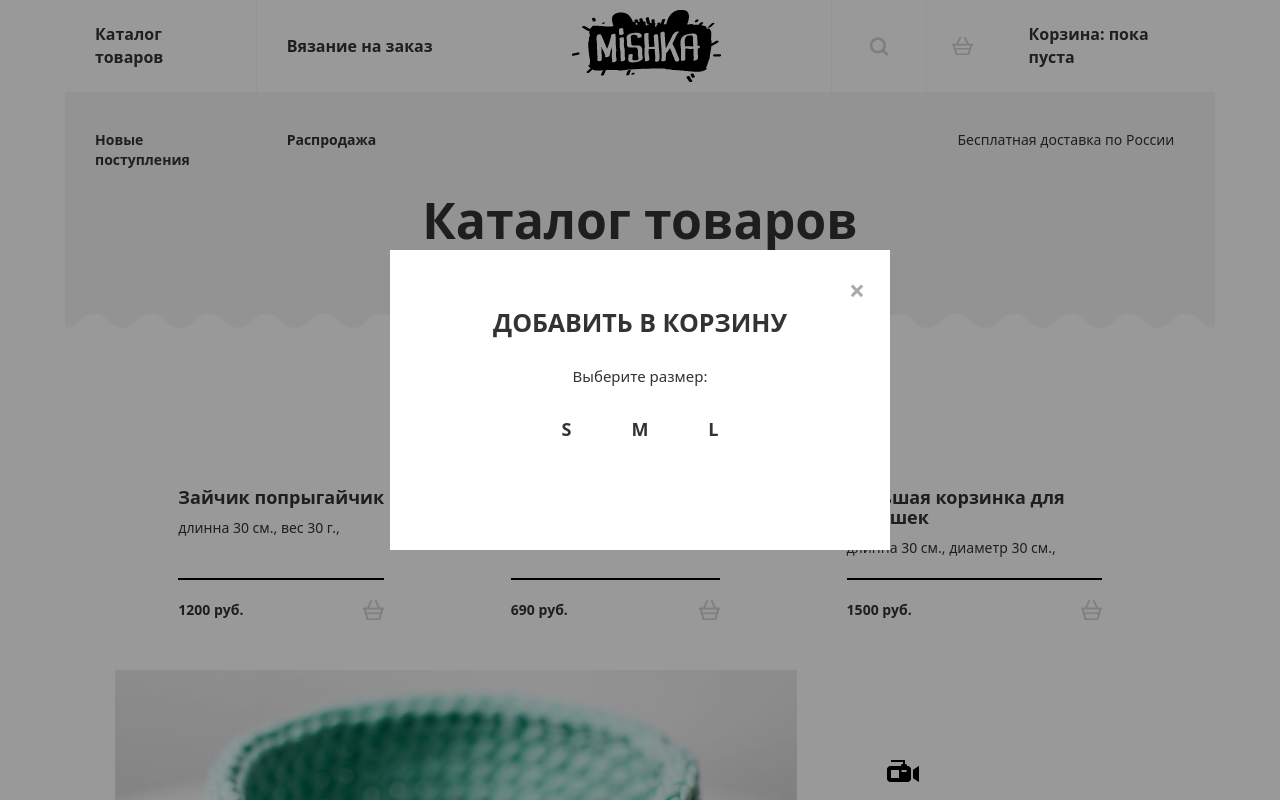
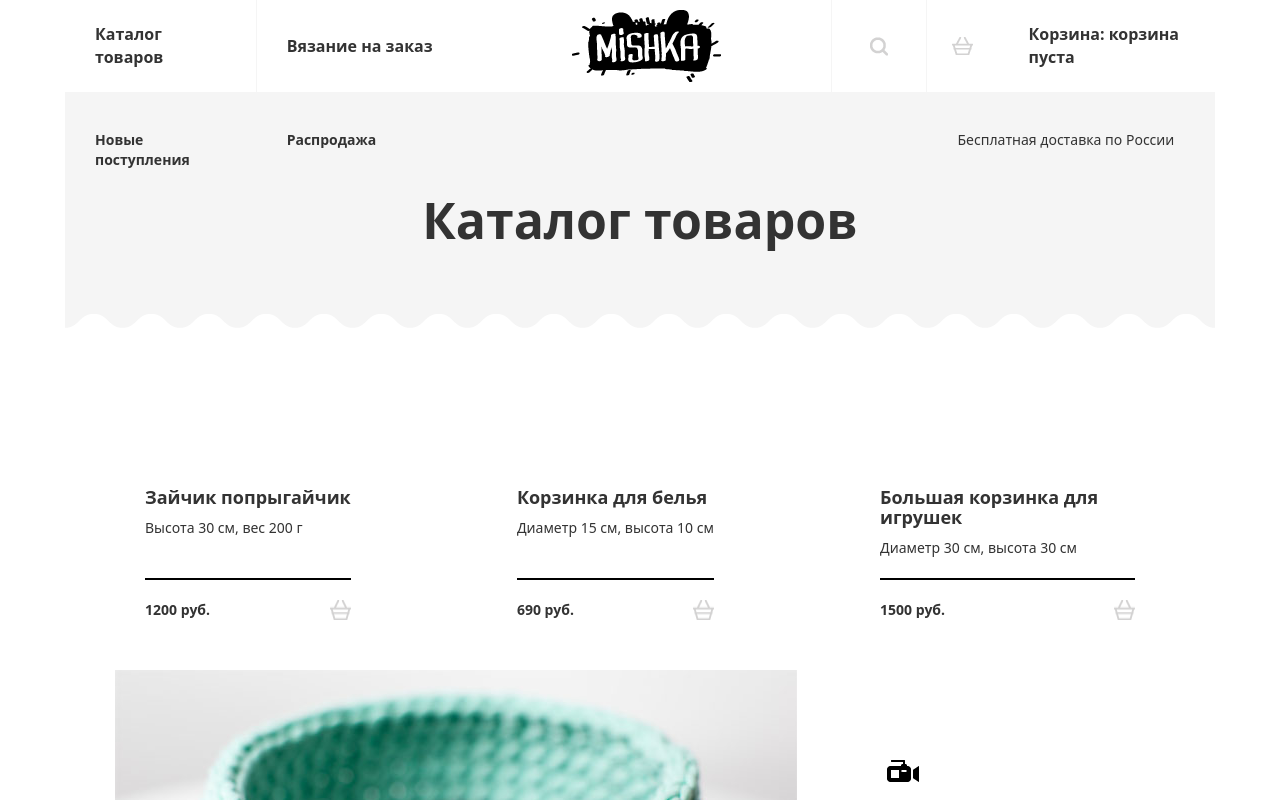
Before and after one commit to GeorgiiZ/mishkaa, a Vue app: page /catalog in a window 1280 px wide. Shown: the top 800 px of the page. Built offline with nearby package versions, Linux system fonts and the light colour scheme.

Commit message:
Store added for collecting data in the basket

```diff
--- a/package.json
+++ b/package.json
@@ -10,7 +10,8 @@
     "core-js": "^2.6.5",
     "require-context": "^1.1.0",
     "vue": "^2.6.10",
-    "vue-router": "^3.0.7"
+    "vue-router": "^3.0.7",
+    "vuex": "^3.1.1"
   },
   "devDependencies": {
     "@vue/cli-plugin-babel": "^3.9.0",
--- a/src/App.vue
+++ b/src/App.vue
@@ -28,7 +28,7 @@
               <li class="nav-item col-sm-3" style="border-right: none;">
                 <img class="nav-item__img-cart" src="./assets/catalog-images/cartsvg.png"/>
                 <router-link class="nav-link" to="/">
-                  Корзина: {{cartState}}
+                  Корзина: {{basket.length | goodsFilter}}
                 </router-link>
                 <div class="nav-item__text-outer" style="font-weight: lighter;">
                   Бесплатная доставка по России
@@ -67,13 +67,28 @@ export default {
   data(){
     return {
       logoTop: '',
-      logoBottom: '',
-      cartState: 'пока пуста',
+      logoBottom: ''
     };
   },
   computed: {
+    basket(){
+      return this.$store.state.basket;
+    }
+  },
+  filters: {
+    goodsFilter(amount) {
+      var captions =  [
+        'корзина пуста',
+        `${amount} товар`,
+        `${amount} товара`,
+        `${amount} товара`,
+        `${amount} товара`,
+        `${amount} товаров`];
+      const idx = Math.min(amount, captions.length-1);
+      return captions[idx];
+    }
+  }
 
-  }
 }
 </script>
 
--- a/src/api/products.js
+++ b/src/api/products.js
@@ -6,22 +6,24 @@ const products = [
         name: "Зайчик попрыгайчик",
         height: "30",
         weight: "200",
-        cost: "1200"
+        cost: "1200",
+        size:"",
     },
     {
         src: images("./photo2desktop.png"),
         name: "Корзинка для белья",
         height: "10",
         diameter: "15",
-        cost: "690"
+        cost: "690",
+        size:"",
     },
     {
         src: images("./photo3desktop.png"),
         name: "Большая корзинка для игрушек",
         height: "30",
         diameter: "30",
-        cost: "1500"
-
+        cost: "1500",
+        size:"",
     },
 ];
 
--- a/src/catalog/CatalogPage.vue
+++ b/src/catalog/CatalogPage.vue
@@ -22,12 +22,12 @@
                 <div class="production__make-order">сделать заказ</div>
             </div>
         </div>
-        <div class="modal-window" v-show="isModalOpened">
+        <div class="modal-window" v-if="isModalOpened">
             <article class="modal-window__content">
                 <span class="modal-window__close" @click="isModalOpened = false;">&times;</span>
                 <span class="modal-window__header">добавить в корзину</span>
                 <p class="modal-window__paragraph">Выберите размер:</p>
-                <div class="modal-window__selection">
+                <div class="modal-window__selection" @change="saveToBasket()">
                     <label class="modal-window__selection-item">
                         <input type="radio"  value="S" v-model="productSize" class="custom-radio"> S
                     </label>
@@ -55,8 +55,9 @@ export default {
     data(){
         return {
             availibleProducts,
-            modalOpened: true,
-            productSize: 'S',
+            modalOpened: false,
+            selectedProduct: {},
+            productSize: null,
         }
     },
     computed: {
@@ -72,7 +73,15 @@ export default {
     },
     methods:{
         onModalWindow(product){
-            this.modalOpened=!this.modalOpened;
+            this.selectedProduct = product;
+            this.isModalOpened = true;
+        },
+        saveToBasket() {
+            const product = this.selectedProduct;
+            const size = this.productSize;
+            this.$store.commit('addProductToBasket', Object.assign( {}, product, {size} ));
+            this.isModalOpened = false;
+            this.productSize = null;
         }
     },
     filters: {
@@ -84,7 +93,6 @@ export default {
         currency(amount, symbol) {
             return `${amount} ${symbol}`;
         }
-
     },
 }
 </script>
@@ -98,7 +106,7 @@ export default {
 
 .products{
     display: flex;
-    justify-content: space-around;
+    justify-content: space-between;
     margin-bottom: 20px;
 }
 
@@ -153,7 +161,6 @@ hr {
     left: 0;
     width: 100%;
     height: 100%;
-    background-color:blanchedalmond;
     margin: 0 auto;
     z-index: 2;
     background-color: rgba(0,0,0,0.4); /* Black w/ opacity */
@@ -193,6 +200,10 @@ hr {
     font-weight: bold;
 }
 
+.modal-window__selection-item:hover {
+    cursor: pointer;
+}
+
 .modal-window__close {
   position: absolute;
   right: 0;
--- a/src/catalog/ProductCard.vue
+++ b/src/catalog/ProductCard.vue
@@ -3,16 +3,12 @@
         <img class="product__img" :src="product.src"/>
         <article class="product__desc">
             <h4><strong>{{product.name}}</strong></h4>
-            <div class="product__desc-params">
-                <span v-if="product.height">длинна {{product.height | suffix(' см.')}}, </span>
-                <span v-if="product.weight">вес {{product.height | suffix(' г.')}}, </span>
-                <span v-if="product.diameter">диаметр {{product.diameter | suffix(' см.')}}, </span>
-            </div>
+            <span>{{ product | getParams }}</span>
         </article>
         <div class="product__buy">
             <hr>
             <div class="product__buy-cost">
-                <strong>{{product.cost | suffix('руб.')}}</strong>
+                <strong>{{product.cost}} руб.</strong>
                 <img class="product__buy-basket"
                      src="../assets/catalog-images/cartsvg.png"
                      @click="basketClick()"/>
@@ -30,17 +26,22 @@ export default {
             required: true,
         }
     },
-    filters: {
-        suffix(amount, symbol) {
-            return `${amount} ${symbol}`;
-        }
-
-    },
     methods: {
         basketClick() {
             this.$emit('basketClicked', this.product);
         }
-    }
+    },
+    filters: {
+        getParams(product) {
+            var height =  product.height ? `высота ${product.height} см, ` : '';
+            var weight = product.weight ? `вес ${product.weight} г, ` : '';
+            var diameter = product.diameter ? `диаметр ${product.diameter} см, ` : '';
+
+            var resStr = diameter + height + weight;
+            var firstLetter = resStr[0].toUpperCase();
+            return firstLetter + resStr.slice(1, resStr.length - 2);
+        }
+    },
 }
 </script>
 
@@ -61,14 +62,6 @@ export default {
     padding: 30px 30px 0px 30px;
 }
 
-.product__desc-params {
-    display: inline;
-}
-
-.product__desc-params::first-letter {
-    text-transform: capitalize;
-}
-
 .product__buy {
     padding: 0 30px 30px 30px;
     margin-top: auto
@@ -85,6 +78,10 @@ export default {
   margin-left: auto;
 }
 
+.product__buy-basket:hover {
+    cursor: pointer;
+}
+
 hr {
     border: 0.5px solid black;
 }
--- a/src/main.js
+++ b/src/main.js
@@ -1,11 +1,14 @@
 import Vue from 'vue'
 import App from './App.vue'
+
 
 Vue.config.productionTip = false
 
 import router from './router';
+import store from './store';
 
 new Vue({
+  render: h => h(App),
   router: router,
-  render: h => h(App),
+  store: store,
 }).$mount('#app');
--- /dev/null
+++ b/src/store/index.js
@@ -0,0 +1,15 @@
+import Vue from 'vue';
+import Vuex from 'vuex';
+
+Vue.use(Vuex);
+
+export default new Vuex.Store({
+    state:{
+        basket:[],
+    },
+    mutations: {
+        addProductToBasket(state, product){
+            state.basket.push(product);
+        }
+    },
+});
```
Also changed, not shown: 1 other file (tests, documents, lock files or other folders).
